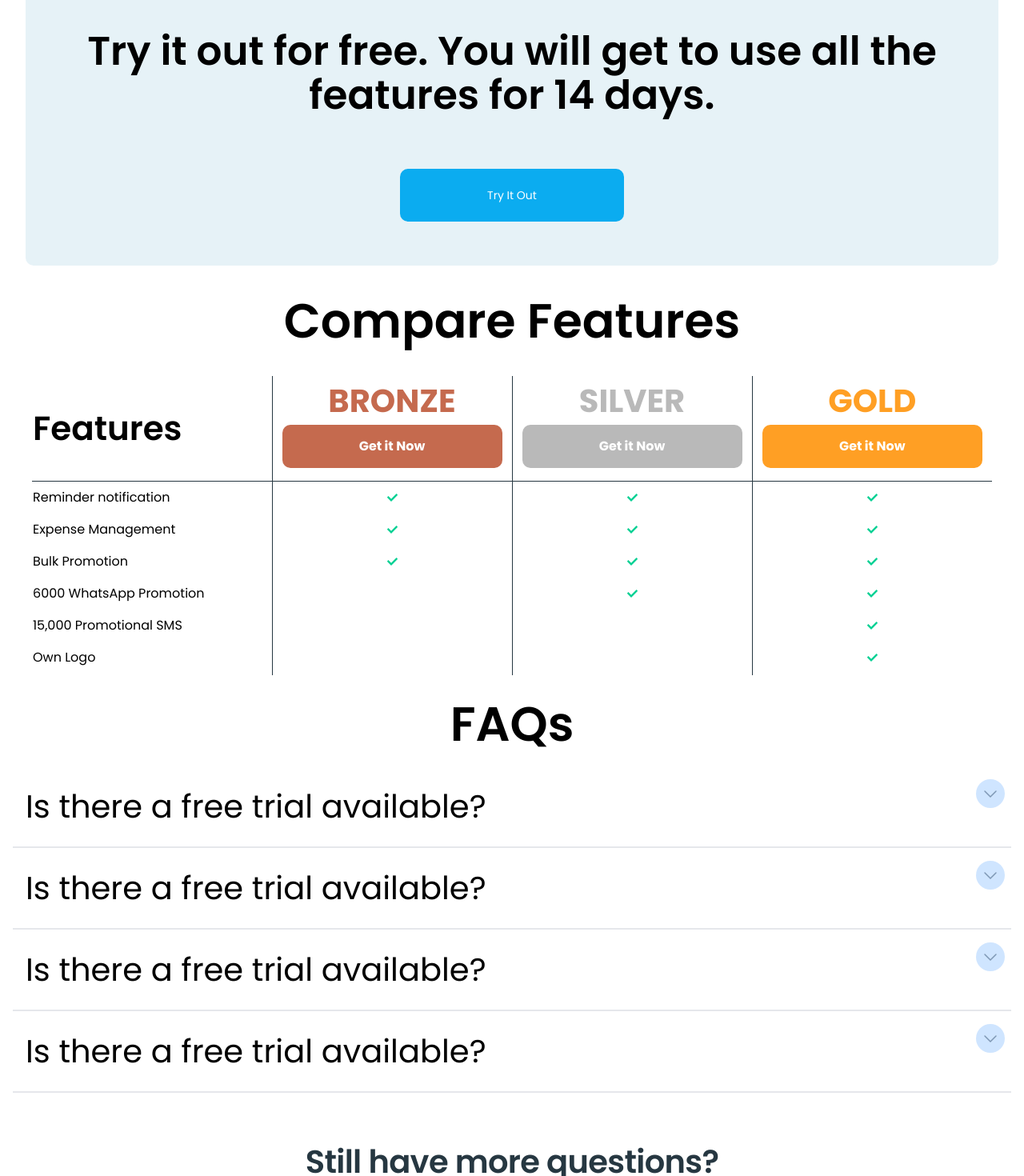
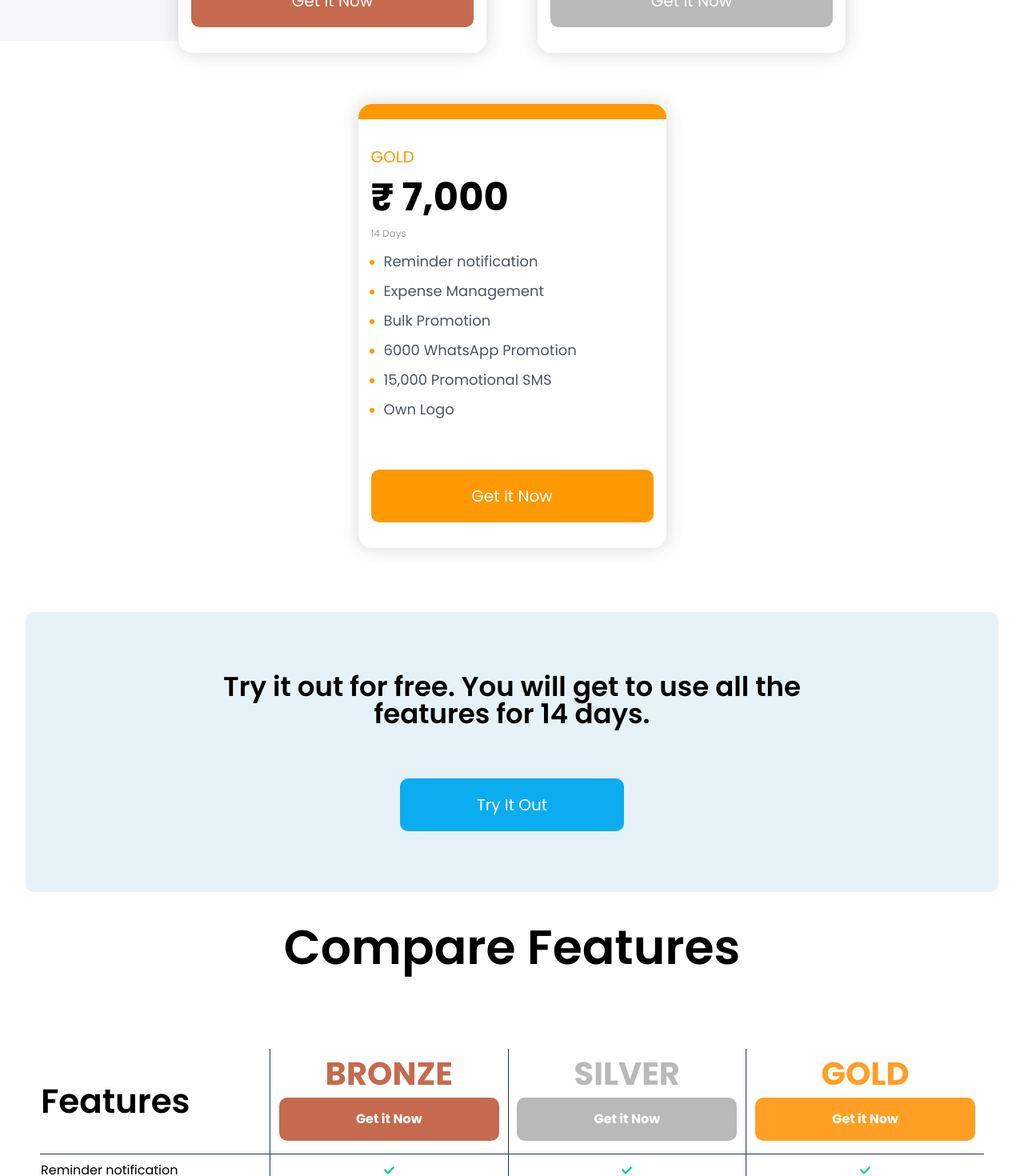
Before and after one commit to tenkunkyab/glamplus_site, a Next.js app: page /pricing in a window 1280 px wide. Shown: the part 860-2330 px from the top of the page at 80% size. Built offline with nearby package versions, Linux system fonts and the light colour scheme.

Commit message:
updates on compare and pricing

```diff
--- a/components/pricingPage/CompareFeatures.js
+++ b/components/pricingPage/CompareFeatures.js
@@ -3,7 +3,7 @@ import React from "react";
 
 function CompareFeatures() {
   return (
-    <div className="">
+    <div className="w-full max-w-[1600px] m-auto flex flex-col gap-[20px] lg:gap-[50px] px-[15px] md:px-[30px] lg:px-[50px]">
       <h1 className="font-[600] text-[20px] leading-[25px] mb-4 text-center sm:text-[28px] sm:leading-[34px] md:text-[34px] md:leading-[40px] md:mb-8 lg:text-[60px] lg:leading-[74px]">
         Compare Features
       </h1>
@@ -16,21 +16,30 @@ function CompareFeatures() {
               </th>
               <th className="border-b-[1px] border-r-[1px] border-[#263741] rounded-md w-[70px] md:w-[120px] lg:w-[300px] lg:pb-4">
                 <div className="text-[10px] text-[#C56A4E] md:text-[18px] lg:text-[40px]">BRONZE</div>
+                <form action="mailto:cx@glamplus.in">
+                  <input type="hidden" name="subject" value="Bronze Package Purchase" />
                   <button className="hidden w-[275px] h-[54px] bg-[#C56A4E] text-white rounded-[10px] lg:inline">
                     Get it Now
                   </button>
+                </form>
               </th>
               <th className="border-b-[1px] border-r-[1px] border-[#263741] rounded-md w-[70px] md:w-[120px] lg:w-[300px] lg:pb-4">
                 <div className="text-[10px] text-[#B9B9B9] md:text-[18px] lg:text-[40px]">SILVER</div>
+                <form action="mailto:cx@glamplus.in">
+                  <input type="hidden" name="subject" value="Silver Package Purchase" />
                   <button className="hidden w-[275px] h-[54px] bg-[#B9B9B9] text-white rounded-[10px] lg:inline">
                     Get it Now
                   </button>
+                </form>
               </th>
               <th className="border-b-[1px] border-[#263741] rounded-md w-[70px] md:w-[120px] lg:w-[300px] lg:pb-4">
                 <div className="text-[10px] text-[#FF9F24] md:text-[18px] lg:text-[40px]">GOLD</div>
+                <form action="mailto:cx@glamplus.in">
+                  <input type="hidden" name="subject" value="Gold Package Purchase" />
                   <button className="hidden w-[275px] h-[54px] bg-[#FF9F24] text-white rounded-[10px] lg:inline">
                     Get it Now
                   </button>
+                </form>
               </th>
             </tr>
           </thead>
--- a/components/pricingPage/FAQ.js
+++ b/components/pricingPage/FAQ.js
@@ -10,7 +10,7 @@ function Faq() {
       <div className="p-4 max-w-[1600px] m-auto">
         {lists.map((list, index) => {
           return (
-            <div className="group py-2 border-b-2 outline-none accordion-section" tabindex={index}>
+            <div className="group py-2 border-b-2 outline-none accordion-section" tabIndex={index}>
               <div className="group flex justify-between px-4 py-3 items-center transition ease duration-300 cursor-pointer pr-10 relative">
                 <div className="text-[14px] transition ease duration-300 md:text-[18px] lg:text-[40px]">
                   {list.title}{" "}
--- a/pages/pricing.js
+++ b/pages/pricing.js
@@ -2,20 +2,23 @@ import Image from "next/image";
 import React from "react";
 import ContactForm from "../components/ContactForm";
 import CompareFeatures from "../components/pricingPage/CompareFeatures";
-import Faq from "../components/pricingPage/FAQ";
 
 function pricing() {
   return (
-    <div className="font-poppins pb-20 relative">
-      <h1 className="font-[600] mt-8 text-[20px] leading-[25px] mb-4 text-center sm:text-[28px] sm:leading-[34px] md:text-[34px] md:leading-[40px] md:mb-8 lg:text-[60px] lg:leading-[74px]">
+    <>
+      <div className="w-full h-full absolute z-0">
+        <Image src="/images/big_background.png" layout="fill" objectFit="cover" />
+      </div>
+      <div className="font-poppins py-20 relative">
+        <h1 className="font-[600] mb-4 text-center sm:text-[28px] sm:leading-[34px] md:mb-8 text-[24px] px-2 leading-[24px] md:text-[30px] md:leading-[30px] lg:text-[34px] lg:leading-[34px] xl:text-[40px] xl:leading-[48px]">
           Amazing Plans to Boost your <br /> Customer Experience
         </h1>
-      <div className="flex flex-wrap items-center justify-center p-4 gap-10">
+        <div className="flex flex-wrap items-center justify-center px-4 gap-10 md:gap-16 lg:gap-18 xl:gap-22 py-20">
           {pricings.map((pricing) => {
             return (
               <div
                 key={pricing.title}
-              className={`w-[300px] rounded-[17px] pricing-shadow bg-white border-t-[19px] p-4 lg:w-[385px]`}
+                className={`w-[300px] rounded-[17px] pricing-shadow bg-white border-t-[19px] px-4 py-8 lg:w-[385px]`}
                 style={{ borderColor: pricing.color }}
               >
                 <h1 className={`text-[#C56A4E] text-[20px]`} style={{ color: pricing.color }}>
@@ -23,40 +26,47 @@ function pricing() {
                 </h1>
                 <h1 className="font-bold text-[30px] lg:text-[48px]">&#8377; {pricing.price}</h1>
                 <p className="text-[#9D9D9D] text-[12px] mb-2">{pricing.duration} Days </p>
-              <ul className="list-disc pl-4 mb-8 lg:leading-[30px]">
+                <ul className="list-disc pl-4 mb-8 lg:leading-[36px]">
                   {pricing.list.map((lis, index) => (
                     <li key={index} style={{ color: pricing.color }}>
-                    <span className="text-black text-[14px] lg:text-[18px]">{lis}</span>
+                      <span className="text-gray-600 text-[14px] lg:text-[18px]">{lis}</span>
                     </li>
                   ))}
                 </ul>
+                <form action="mailto:cx@glamplus.in">
+                  <input type="hidden" name="subject" value={`${pricing.title} Package Purchase`} />
                   <button
                     style={{ backgroundColor: pricing.color }}
-                className="text-white w-full h-[33px] rounded-[10px] text-[14px] mt-4 lg:h-[66px] lg:text-[20px] lg:mt-6"
+                    className="text-white w-full h-[33px] rounded-[10px] text-[18px] mt-4 lg:h-[66px] lg:text-[20px] lg:mt-6"
                   >
                     Get It Now
                   </button>
+                </form>
               </div>
             );
           })}
         </div>
-      <div className="h-[200px] bg-[#E6F2F7] rounded-[10px] lg:mx-8 mb-8 flex flex-col gap-8 items-center justify-center md:h-[280px] md:gap-16 lg:h-[350px] xl:h-[400px]">
-        <h1 className="text-[20px] px-2 font-[600] text-center leading-[30px] md:text-[40px] md:leading-[50px] lg:text-[50px] lg:leading-[55px] xl:text-[60px] xl:leading-[74px]">
+        <div className="h-[350px] bg-[#E6F2F7] rounded-[10px] lg:mx-8 mb-8 flex flex-col gap-8 items-center justify-center md:h-[280px] md:gap-16 lg:h-[350px] xl:h-[400px] py-20">
+          <h1 className="text-[24px] px-2 font-[600] text-center leading-[24px] md:text-[30px] md:leading-[30px] lg:text-[34px] lg:leading-[34px] xl:text-[40px] xl:leading-[48px]">
             Try it out for free. You will get to use all the <br /> features for 14 days.
           </h1>
-        <button className="free-btn text-[14px] w-[85%] sm:w-[280px] h-[33px] md:h-[40px] lg:h-[66px]">
+          <form action="mailto:cx@glamplus.in">
+            <input type="hidden" name="subject" value="New Customer Demo" />
+            <button className="free-btn  w-[85%] text-[18px] lg:text-[20px] 2xl:text-[32px] sm:w-[280px] h-[33px] md:h-[40px] lg:h-[66px]">
               Try It Out
             </button>
+          </form>
         </div>
         <div className="absolute bottom-0">
           <Image src="/images/pricingBg2.svg" layout="fill" />
         </div>
         <div className="relative right-0">
           <CompareFeatures />
-        <Faq />
-        <ContactForm className="px-[15px] md:px-[30px] lg:px-[50px]" />
+          {/* <Faq /> */}
+          <ContactForm className="px-[15px] md:px-[30px] lg:px-[50px] py-10 lg:py-20" />
         </div>
       </div>
+    </>
   );
 }
 
```
Also changed, not shown: public/images/big_background.png (added). Lines whose indentation alone changed are shown as unchanged.
